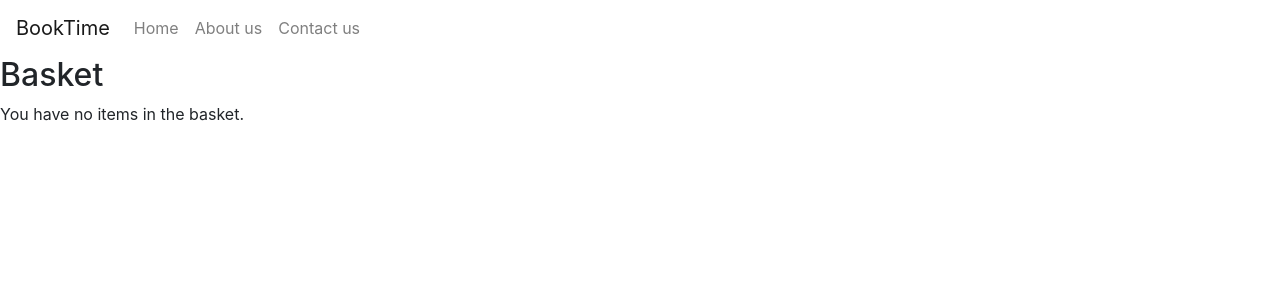
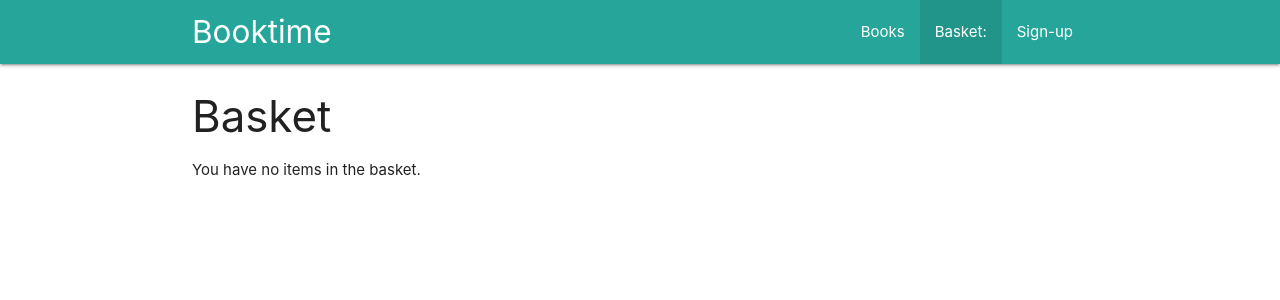
Before and after one commit to ideis/booktime-eshop, a Django app: page /basket/ in a window 1280 px wide. Shown: the top 300 px of the page. Run offline with Django 3.2, Linux system fonts and the light colour scheme; some libraries are stand-ins or nearby versions.

Commit message:
add frontend feauteres

```diff
--- a/main/templates/about_us.html
+++ b/main/templates/about_us.html
@@ -1,6 +1,8 @@
 {% extends "base.html" %}
 
 {% block content %}
-  <h2>About us</h2>
-  <p>BookTime is a company that sells books online.</p>
+  <div class="container">
+      <h3 class="teal-text">About us</h3>
+      <p class="teal-text">BookTime is a company that sells books online.</p>
+  </div>
 {% endblock content %}
--- a/main/templates/base.html
+++ b/main/templates/base.html
@@ -4,37 +4,33 @@
   <head>
     <!-- Required meta tags -->
     <meta charset="utf-8">
-    <meta name="viewport"
-          content="width=device-width, initial-scale=1, shrink-to-­fit=no">
-    <!-- Bootstrap CSS -->
-      <link rel="stylesheet"href="{% static "css/bootstrap.min.css" %}">
-      <title>BookTime</title>
+    <meta name="viewport" content="width=device-width, initial-scale=1, shrink-to-­fit=no">
+    <!-- Minimize CSS -->
+    <link href="https://fonts.googleapis.com/icon?family=Material+Icons" rel="stylesheet">
+    <link rel="stylesheet"href="{% static "css/materialize.min.css" %}">
+
+    <title>BookTime</title>
   </head>
-  <body>
-    <nav class="navbar navbar-expand-lg navbar-light bg-­light">
-        <a class="navbar-brand" href="/">BookTime</a>
-        <button
-          class="navbar-toggler"
-          type="button"
-          data-toggle="collapse"
-          data-target="#navbarSupportedContent">
-          <span class="navbar-toggler-icon"></span>
-        </button>
-        <div
-          class="collapse navbar-collapse"
-          id="navbarSupportedContent">
-          <ul class="navbar-nav mr-auto">
-            <li
-              class="nav-item {% if request.path == "/" %}active{% endif %}">
-              <a class="nav-link" href="/">Home</a>
+  <body class="white">
+    <nav class="teal lighten-1" role="navigation">
+        <div class="nav-wrapper container"><a id="logo-container" href="/" class="brand-logo">Booktime</a>
+          <ul class="right hide-on-med-and-down">
+            <li class="nav-item {% if request.path == "/products/all" %}active{% endif %}">
+              <a class="nav-link" href="/products/all">Books</a>
             </li>
-            <li
-              class="nav-item {% if request.path == "/about-us/" %}active{% endif %}">
-              <a class="nav-link" href="/about-us/">About us</a>
+            <li class="nav-item {% if request.path == "/basket/" %}active{% endif %}">
+              <a class="nav-link" href="/basket/">Basket:
+                {% if request.basket %}
+                    {{ request.basket.count }} items
+                {% endif %}
+              </a>
             </li>
-            <li
-              class="nav-item {% if request.path == "/contact-us/" %}active{% endif %}">
-              <a class="nav-link" href="/contact-us/">Contact us</a>
+            <li class="nav-item {% if request.path == "/signup/" %}active{% endif %}">
+              {% if user.is_authenticated %}
+                <a class="nav-link" href="/address">{{ user.email }}</a>
+              {% else %}
+                <a class="nav-link" href="/signup">Sign-up</a>
+              {% endif %}
             </li>
           </ul>
         </div>
@@ -44,19 +40,11 @@
       <div class="alert alert-{{ message.tags }}">{{ message }}</div>
     {% endfor %}
 
-    {% if request.basket %}
-       <div>
-         {{ request.basket.count }}
-         items in basket
-       </div>
-     {% endif %}
-
     {% block content %}
     {% endblock content %}
 
+    <script src="{% static "js/materialize.min.js" %}"></script>
     <script src="{% static "js/jquery.min.js" %}"></script>
-    <script src="{% static "js/popper.min.js" %}"></script>
-    <script src="{% static "js/bootstrap.min.js" %}"></script>
 
     {% block js %}
     {% endblock js %}
--- a/main/templates/basket.html
+++ b/main/templates/basket.html
@@ -1,17 +1,16 @@
 {% extends "base.html" %}
 
 {% block content %}
-  <h2>Basket</h2>
+<div class="container">
+  <h3>Basket</h3>
   {% if formset %}
-    <p>You can adjust the quantities below.</p>
     <form method="POST">
       {% csrf_token %}
       {{ formset.management_form }}
       {% for form in formset %}
-        <p>
-          {{ form.instance.product.name }}
-          {{ form }}
-        </p>
+        {{form.instance.product.name }}
+        <p>{{ form}}</p>
+        <hr>
       {% endfor %}
       <button type="submit" class="btn btn-­default">Update basket</button>
       {% if user.is_authenticated %}
@@ -28,10 +27,18 @@
   {% else %}
     <p>You have no items in the basket.</p>
   {% endif %}
+</div>
 {% endblock content %}
 
 {% block js %}
   {% if formset %}
     {{ formset.media }}
   {% endif %}
+  <script>
+    var elems = document.querySelectorAll('label.form-check-label');
+    for (i = 0; i < elems.length; i++) {
+    elems[i].style.display = "inline";
+    }
+  </script>
+
 {% endblock js %}
--- a/main/templates/contact_form.html
+++ b/main/templates/contact_form.html
@@ -1,7 +1,8 @@
 {% extends "base.html" %}
 
 {% block content %}
-<h2>Contact us</h2>
+<div class="container">
+  <h3>Contact us</h3>
   <p>Please fill the form below to contact us</p>
   <form method="POST">
     {% csrf_token %}
@@ -39,4 +40,5 @@
     </div>
     <button type="submit" class="btn btn-primary">Submit</button>
   </form>
+</div>
 {% endblock content %}
--- a/main/templates/login.html
+++ b/main/templates/login.html
@@ -1,7 +1,8 @@
 {% extends "base.html" %}
 
 {% block content %}
-<h2>Login</h2>
+<div class="container">
+  <h3>Login</h3>
   <p>Please fill the form below.</p>
   <form method="POST">
     {% csrf_token %}
@@ -40,4 +41,5 @@
     </div>
       <button type="submit" class="btn btn-­primary">Submit</button>
   </form>
+</div>
 {% endblock content %}
--- a/main/templates/main/address_list.html
+++ b/main/templates/main/address_list.html
@@ -1,7 +1,8 @@
 {% extends "base.html" %}
 
 {% block content %}
-  <h1>List of your addresses:</h1>
+<div class="container">
+  <h3>List of your addresses:</h3>
   {% for address in object_list %}
     <p>
       {{ address.name }}<br>
@@ -23,4 +24,5 @@
   <p>
     <a href="{% url "address_create" %}">Add new address</a>
   </p>
+</div>
 {% endblock content %}
--- a/main/templates/signup.html
+++ b/main/templates/signup.html
@@ -1,7 +1,8 @@
 {% extends "base.html" %}
 
 {% block content %}
-<h2>Sign up</h2>
+<div class="container">
+  <h3>Sign up</h3>
   <p>Please fill the form below.</p>
   <form method="POST">
     {% csrf_token %}
@@ -53,4 +54,5 @@
     </div>
     <button type="submit" class="btn btn-primary">Submit</button>
   </form>
+</div>
 {% endblock content %}
```
Also changed, not shown: main/templates/address_select.html (+15 -5 lines), main/templates/home.html (+29 -2 lines), main/templates/main/address_form.html (+9 -0 lines), main/templates/main/product_detail.html (+5 -2 lines), main/templates/main/product_list.html (+16 -13 lines). Lines whose indentation alone changed are shown as unchanged.
